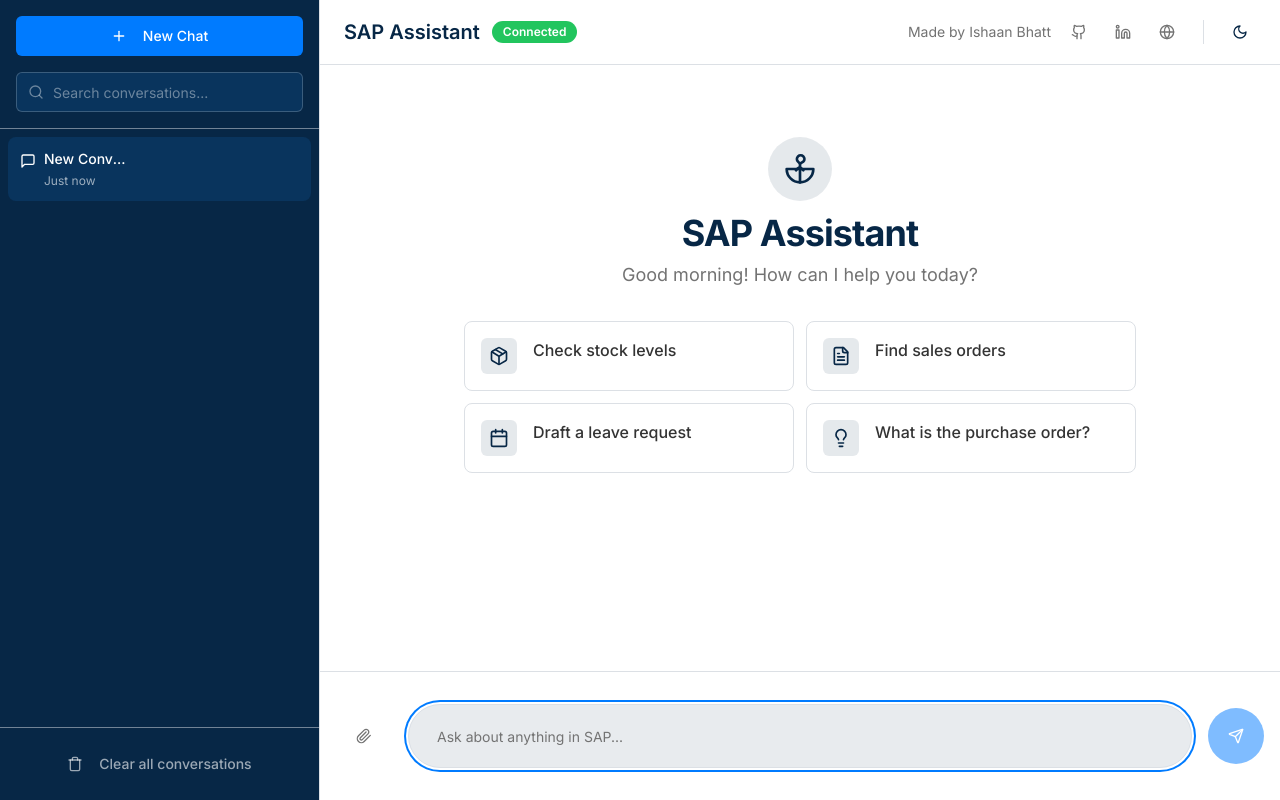
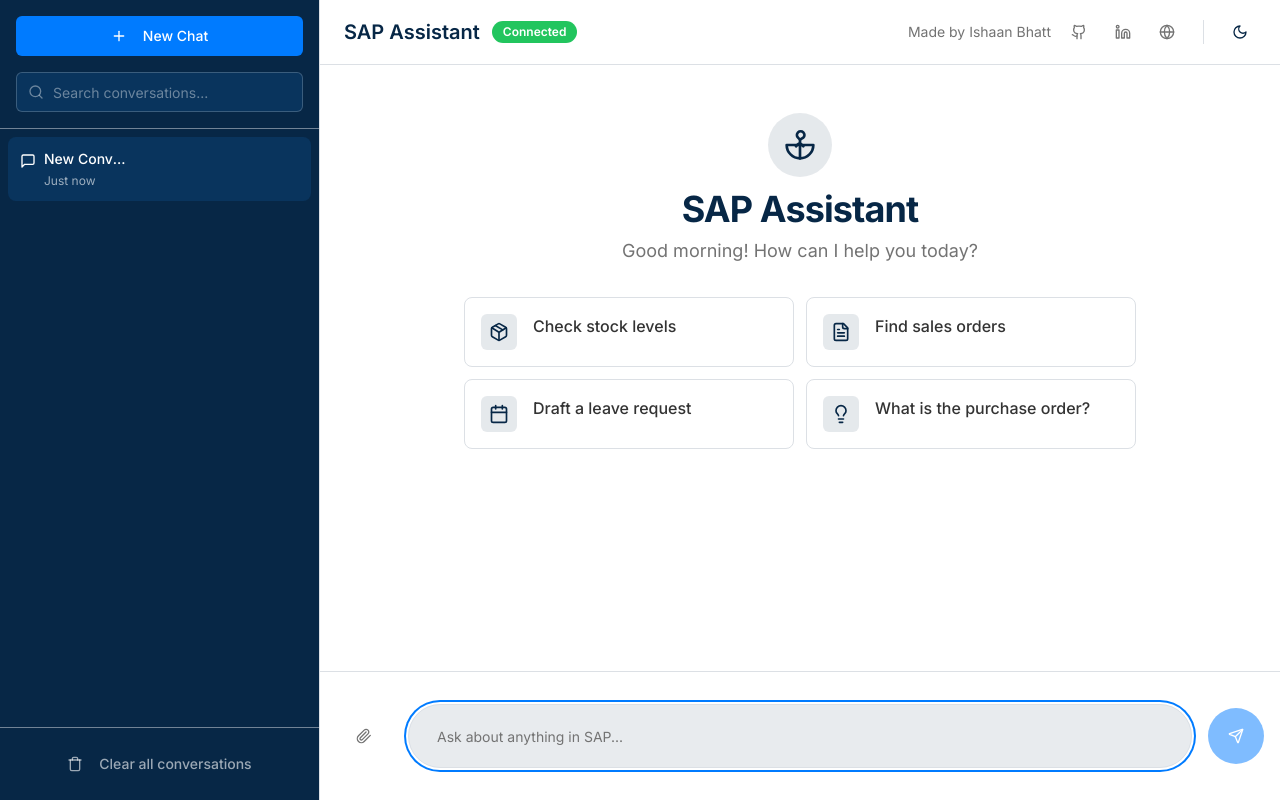
Before and after one commit to IshaanBhatt23/sap-chatflow, a React (Vite) app: page / in a window 1280 px wide. Built offline with nearby package versions, Linux system fonts and the light colour scheme.

Commit message:
pleaseeee

```diff
--- a/src/components/ChatWindow.tsx
+++ b/src/components/ChatWindow.tsx
@@ -1,5 +1,4 @@
-import { useEffect, useRef, useState } from "react"
-import { ScrollArea } from "@/components/ui/scroll-area"
+import { useEffect, useRef } from "react"
 import { MessageBubble, Message } from "./MessageBubble"
 import { WelcomeScreen } from "./WelcomeScreen"
 import { Badge } from "@/components/ui/badge"
@@ -13,6 +12,7 @@
   TooltipProvider,
   TooltipTrigger,
 } from "@/components/ui/tooltip"
+import { cn } from "@/lib/utils" // 👈 --- ADDED THIS IMPORT ---
 
 interface ChatWindowProps {
   messages: Message[]
@@ -86,6 +86,7 @@
           </Badge>
         </div>
 
+        {/* --- MODIFIED: This outer div now handles the theme button visibility --- */}
         <div className="flex items-center gap-3">
           {/* --- MODIFIED: This entire div is now hidden on mobile (screens < md) --- */}
           <div className="hidden md:flex items-center gap-3">
@@ -150,8 +151,20 @@
         </div>
       </div>
 
-      {/* This div is the main scrolling container */}
-      <div ref={scrollViewportRef} className="flex-1 overflow-y-auto p-6">
+      {/* ---
+        THIS IS THE MAIN FIX
+        This div is the main scrolling container.
+        We use cn() to conditionally apply padding:
+        - "p-6" (default padding) when messages.length > 0
+        - "p-0" (no padding) when messages.length === 0 (so WelcomeScreen fits)
+      --- */}
+      <div
+        ref={scrollViewportRef}
+        className={cn(
+          "flex-1 overflow-y-auto",
+          messages.length > 0 ? "p-6" : "p-0"
+        )}
+      >
         {messages.length === 0 && !isBotTyping ? (
           <WelcomeScreen onPromptClick={onPromptClick} />
         ) : (
```
